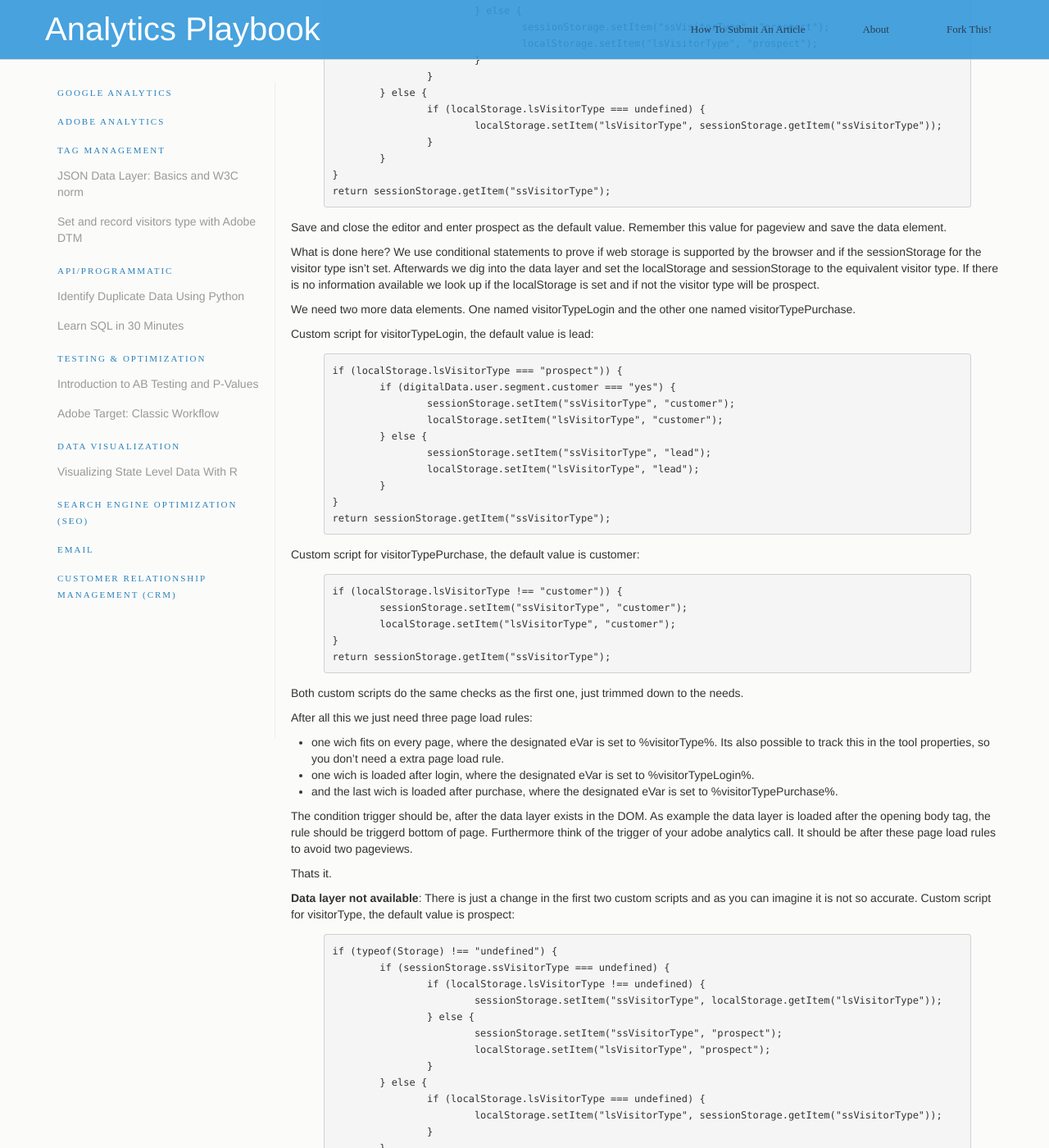
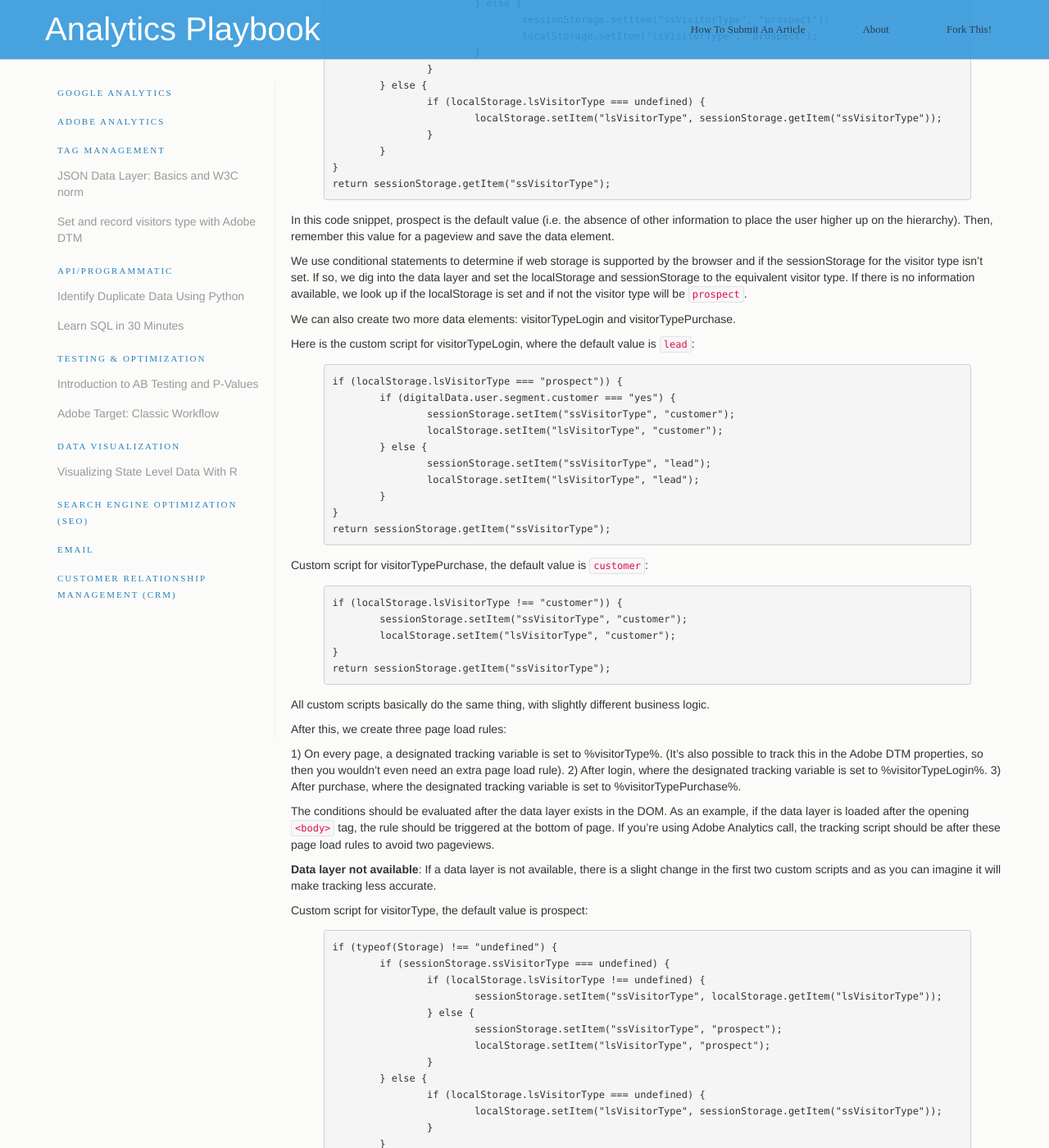
Before and after one commit to analyticsplaybook/analyticsplaybook.github.io, a Jekyll site: the page built from tagmanagement/set_record_visitors_type_adobe_dtm.md, in a window 1280 px wide and 1400 px high, scrolled down 942 px. Shown: the whole window at 82% size. Built offline with Jekyll 4.4.1, drawn with Linux system fonts in a browser that asks for light colours; nearby versions of some CDN libraries; some web fonts are replaced; comment, search, counter and statistics services are not loaded; some of the changed text lies outside the part shown.

Commit message:
Updated content for clarity
@oarsi, I updated this for what I believed you were trying to say. As
the expression goes, your English is better than my German (I believe
you’re in Germany?)

```diff
--- a/tagmanagement/set_record_visitors_type_adobe_dtm.md
+++ b/tagmanagement/set_record_visitors_type_adobe_dtm.md
@@ -9,25 +9,23 @@
 
 __Problem__:
 
-As Analyst you want to segment the website visitors. For an eCommerce website you want perhaps to segment your visitors into prospects, leads and customers. But most times you just know the type, when a visitor purchase and gets a customer.
+As an analyst you want to segment website visitors. For an eCommerce website, perhaps you want to segment your visitors into prospects, leads and customers. But many times, you just know the type, if a visitor purchased (and thus, becomes a "customer").
 
 __Actions__:
 
-We will set up a data element with custom script to identify the visitor type. The explanation will be split into a example with a full data layer and one without a data layer. The first approach was a little bit different to the result now. Significant impact gave a great article from Peter O'Neill in the L3 Analytics Blog entitled [Understanding your Website Visitors: Prospects vs CustomersUnderstanding your Website Visitors: Prospects vs Customers](http://www.l3analytics.com/2016/01/18/understanding-your-website-visitors-prospects-vs-customers/).
+We will set up a data element using custom JavaScript to identify the visitor type. The explanation will be split into a example with a full data layer and one without a data layer. The first approach was a little bit different to the result now. Peter O'Neill outlines this technique in a great L3 Analytics Blog post titled [Understanding your Website Visitors: Prospects vs Customers](http://www.l3analytics.com/2016/01/18/understanding-your-website-visitors-prospects-vs-customers/).
 
-There is a lookup if we know something about the visitor:
+Here is our visitor behavior hierarchy:
 
-- If the visitor purchase once, it's a customer.
-- If the visitor logged in, it's a lead.
-- If we don't know anything, it's a prospect.
+- If the visitor has purchased, they are a customer
+- Otherwise, if the visitor is logged in, they are a lead
+- Otherwise, if we don't know anything, they are a prospect.
 
-The custom script uses localStorage and sessionStorage, not cookies. The difference? Cookies are primarily for reading server-side, local storage can only be read client-side. More to read: [What is the difference between localStorage, sessionStorage, session and cookies?](http://stackoverflow.com/questions/19867599/what-is-the-difference-between-localstorage-sessionstorage-session-and-cookies)
-
-And please, if you are located in the EU, don't forgett about the [EU's cookie law](http://ec.europa.eu/ipg/basics/legal/cookies/index_en.htm). LocalStorage and sessionStorage are treated as cookies.
+This custom script uses `localStorage` and `sessionStorage`, not cookies. What's the difference? Cookies are primarily for reading server-side, whereas local storage can only be read client-side. More information: [What is the difference between localStorage, sessionStorage, session and cookies?](http://stackoverflow.com/questions/19867599/what-is-the-difference-between-localstorage-sessionstorage-session-and-cookies) And, if you are located in the EU, don't forgett about the [EU's cookie law](http://ec.europa.eu/ipg/basics/legal/cookies/index_en.htm). LocalStorage and sessionStorage are treated as cookies.
 
 __Explanation (resolution)__:
 
-__Data layer available__: Let's begin by creating the data element. Name the data element like the value wich it will serve: visitorType. Switch the type to custom script and open the editor. Copy and paste the following javascript:
+__Data layer available__: Let's begin by creating the data element. Name the data element in reference to the value which it will serve: visitorType. Copy and paste the following javascript into your data layer code:
 
 {% highlight javascript %}
 
@@ -59,13 +57,13 @@
 
 {% endhighlight%}
 
-Save and close the editor and enter prospect as the default value. Remember this value for pageview and save the data element.
+In this code snippet, prospect is the default value (i.e. the absence of other information to place the user higher up on the hierarchy). Then, remember this value for a pageview and save the data element.
 
-What is done here? We use conditional statements to prove if web storage is supported by the browser and if the sessionStorage for the visitor type isn't set. Afterwards we dig into the data layer and set the localStorage and sessionStorage to the equivalent visitor type. If there is no information available we look up if the localStorage is set and if not the visitor type will be prospect.
+We use conditional statements to determine if web storage is supported by the browser and if the sessionStorage for the visitor type isn't set. If so, we dig into the data layer and set the localStorage and sessionStorage to the equivalent visitor type. If there is no information available, we look up if the localStorage is set and if not the visitor type will be `prospect`.
 
-We need two more data elements. One named visitorTypeLogin and the other one named visitorTypePurchase.
+We can also create two more data elements: visitorTypeLogin and visitorTypePurchase.
 
-Custom script for visitorTypeLogin, the default value is lead:
+Here is the custom script for visitorTypeLogin, where the default value is `lead`:
 
 {% highlight javascript %}
 
@@ -82,7 +80,7 @@
 
 {% endhighlight%}
 
-Custom script for visitorTypePurchase, the default value is customer:
+Custom script for visitorTypePurchase, the default value is `customer`:
 
 {% highlight javascript %}
 
@@ -94,19 +92,18 @@
 
 {% endhighlight%}
 
-Both custom scripts do the same checks as the first one, just trimmed down to the needs.
+All custom scripts basically do the same thing, with slightly different business logic.
 
-After all this we just need three page load rules:
+After this, we create three page load rules:
 
-- one wich fits on every page, where the designated eVar is set to %visitorType%. Its also possible to track this in the tool properties, so you don't need a extra page load rule.
-- one wich is loaded after login, where the designated eVar is set to %visitorTypeLogin%.
-- and the last wich is loaded after purchase, where the designated eVar is set to %visitorTypePurchase%.
+1) On every page, a designated tracking variable is set to %visitorType%. (It's also possible to track this in the Adobe DTM properties, so then you wouldn't even need an extra page load rule).
+2) After login, where the designated tracking variable is set to %visitorTypeLogin%.
+3) After purchase, where the designated tracking variable is set to %visitorTypePurchase%.
 
-The condition trigger should be, after the data layer exists in the DOM. As example the data layer is loaded after the opening body tag, the rule should be triggerd bottom of page. Furthermore think of the trigger of your adobe analytics call. It should be after these page load rules to avoid two pageviews.
+The conditions should be evaluated after the data layer exists in the DOM. As an example, if the data layer is loaded after the opening `<body>` tag, the rule should be triggered at the bottom of page. If you're using Adobe Analytics call, the tracking script should be after these page load rules to avoid two pageviews.
 
-Thats it.
+__Data layer not available__: If a data layer is not available, there is a slight change in the first two custom scripts and as you can imagine it will make tracking less accurate.
 
-__Data layer not available__: There is just a change in the first two custom scripts and as you can imagine it is not so accurate.
 Custom script for visitorType, the default value is prospect:
 
 {% highlight javascript %}
@@ -141,10 +138,10 @@
 
 {% endhighlight%}
 
-The page load rules have to be the same.
+The page load rules in your tag manager would be the same.
 
 __View last Words__: Please remember
-> The first caveat is that this data will not be, and could never be, 100% accurate. For visitors who are not logged in, it is just not possible to know definitely whether they are an existing customer or a prospect. The accuracy will improve over time as customers return and can be identified as such even if not logged in. However, this does not work if they delete their cookie or use a different device. (Peter O'Neill in "Understanding your Website Visitors")
+> The first caveat is that this data will not be, and could never be, 100% accurate. For visitors who are not logged in, it is just not possible to know definitely whether they are an existing customer or a prospect. Your accuracy will improve over time as customers return and can be identified, even if they are not logged in. However, this does not work if they delete their cookie or use a different device. (see Peter O'Neill in "Understanding your Website Visitors")
 
 #### References
 [Understanding your Website Visitors: Prospects vs CustomersUnderstanding your Website Visitors: Prospects vs Customers](http://www.l3analytics.com/2016/01/18/understanding-your-website-visitors-prospects-vs-customers/) <br>
```
Also changed, not shown: 1 other file.
